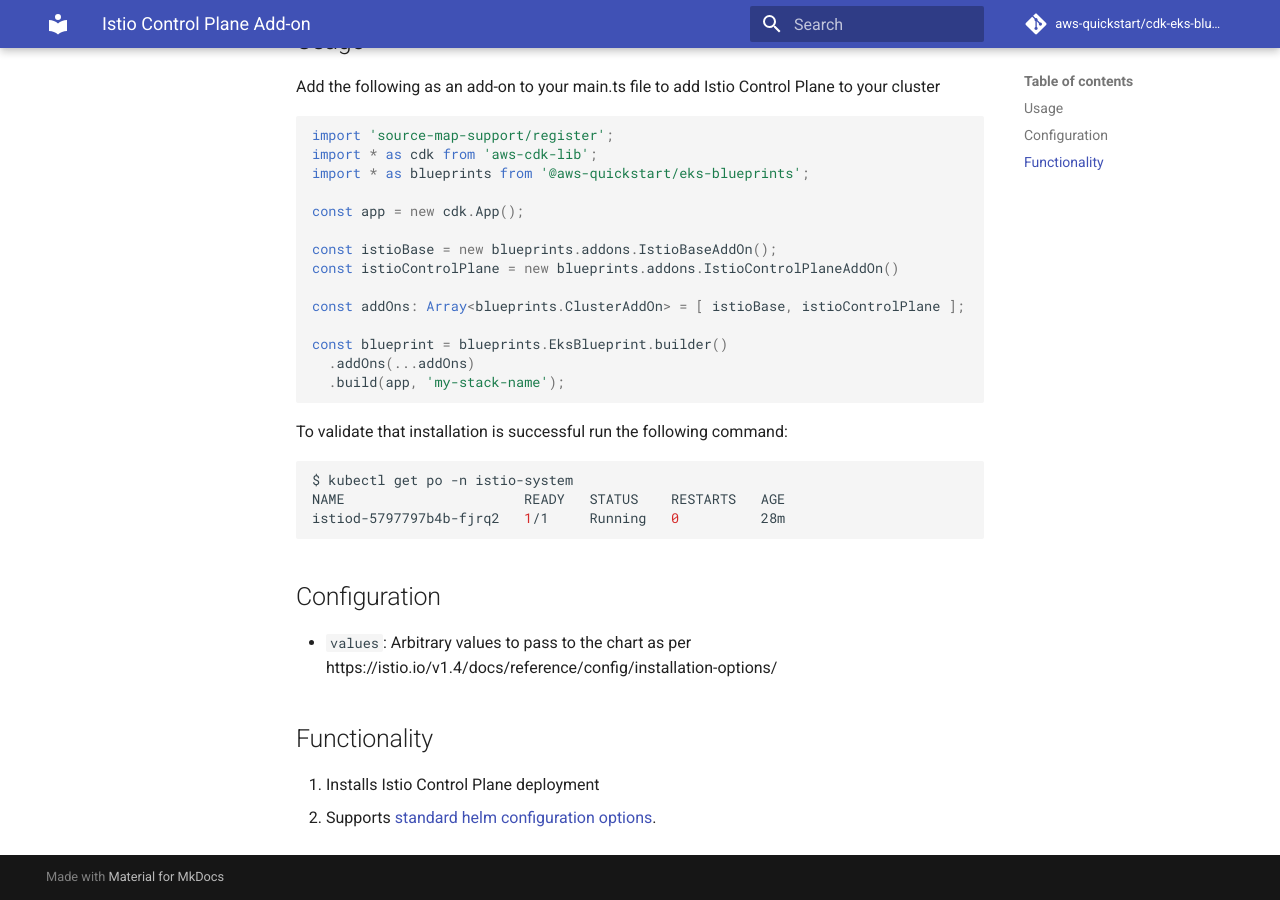
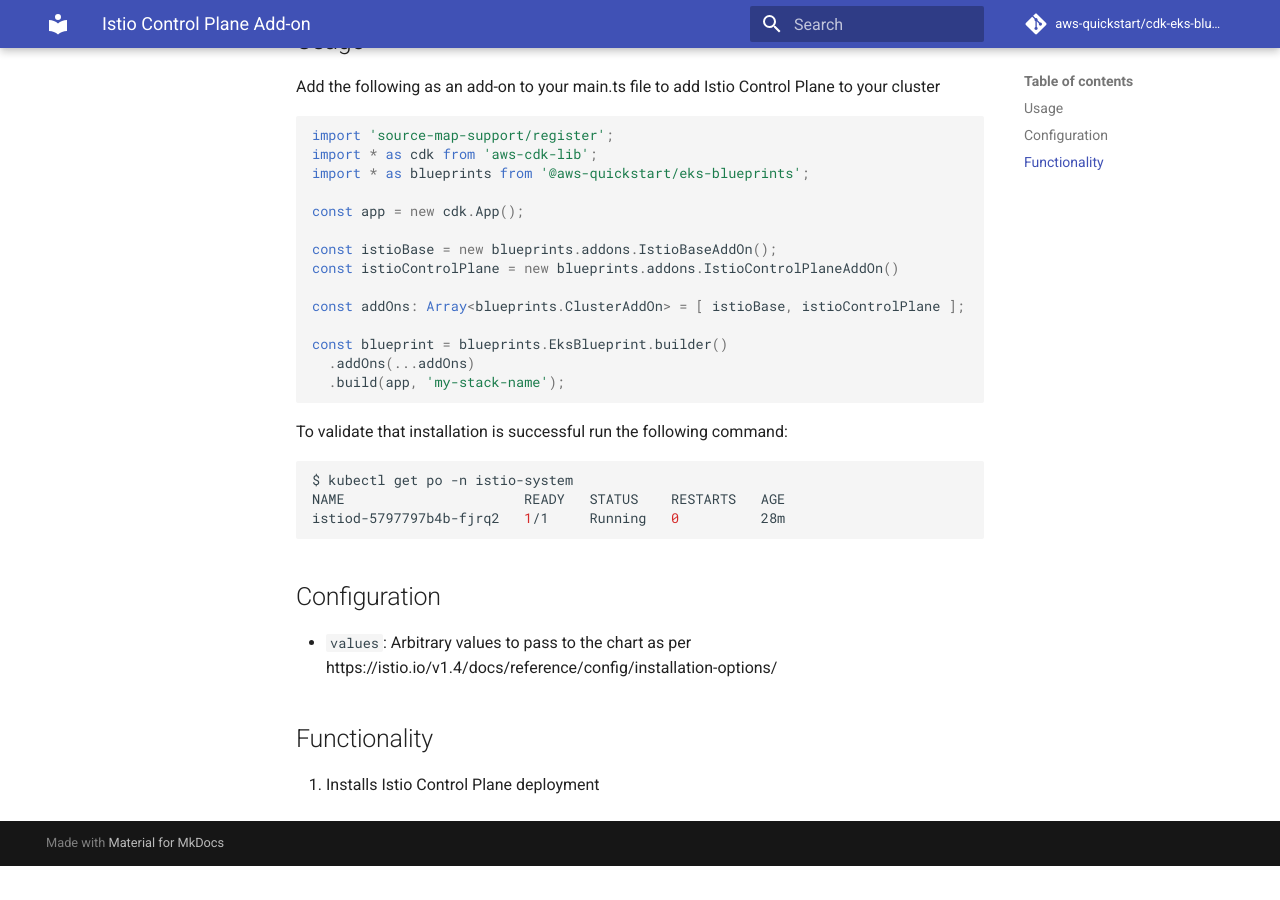
Before and after one commit to aws-quickstart/cdk-eks-blueprints, an MkDocs documentation site: the page built from docs/addons/istio-control-plane.md, in a window 1280 px wide and 900 px high, scrolled down 523 px. Built offline with MkDocs 1.6.1 and Material for MkDocs 9.7.7, drawn with Linux system fonts in a browser that asks for light colours; comment, search, counter and statistics services are not loaded; after the commit the page ends 1389 px from its top, so only the background shows below that.

Commit message:
fixing addon docs

```diff
--- a/docs/addons/istio-control-plane.md
+++ b/docs/addons/istio-control-plane.md
@@ -44,4 +44,3 @@
 ## Functionality
 
 1. Installs Istio Control Plane deployment
-5. Supports [standard helm configuration options](./index.md#standard-helm-add-on-configuration-options).
```
